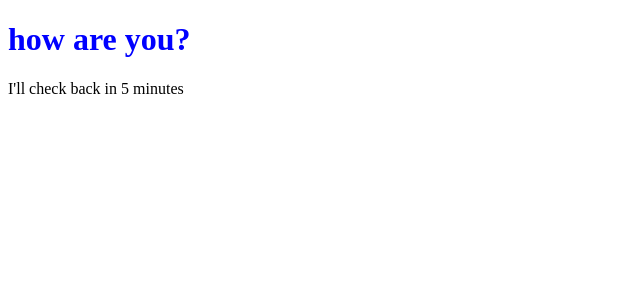
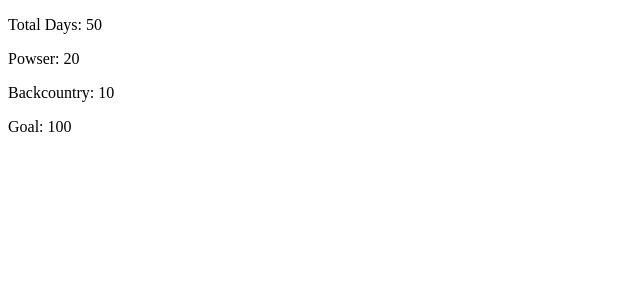
Before and after one commit to sushilbshinde/react-is-fun, a React (Create React App) app: page / in a window 1280 px wide. Shown: the top 300 px of the page, without its empty margins (0-640 px from the left). Built offline with nearby package versions, Linux system fonts and the light colour scheme.

Commit message:
create the SkiDayCounter component

```diff
--- a/src/index.js
+++ b/src/index.js
@@ -1,20 +1,40 @@
-import React from 'react'
-import ReactDOM from 'react-dom'
+import React, { Component } from 'react'
+import { render } from 'react-dom'
 
-class Message extends React.Component {
+let skiData = {
+    total: 50,
+    powder: 20,
+    backcountry: 10,
+    goal: 100
+}
+
+class SkiDayCounter extends Component {
     render() {
+        const {total, powder, backcountry, goal} = this.props
         return (
-            <div>
-                <h1 style={{color: this.props.color}}>
-                    {this.props.msg}
-                </h1>
-                <p>I'll check back in {this.props.minutes} minutes</p>
-            </div>
+            <section>
+                <div>
+                    <p>Total Days: {total}</p>
+                </div>
+                <div>
+                    <p>Powser: {powder}</p>
+                </div>
+                <div>
+                    <p>Backcountry: {backcountry}</p>
+                </div>
+                <div>
+                    <p>Goal: {goal}</p>
+                </div>
+            </section>
         )
     }
 }
 
-ReactDOM.render(
-    <Message color="blue" msg="how are you?" minutes={5}/>,
+render(
+    <SkiDayCounter
+        total={skiData.total}
+        powder={skiData.powder}
+        backcountry={skiData.backcountry}
+        goal={skiData.goal}/>,
     document.getElementById('root')
 )
```
